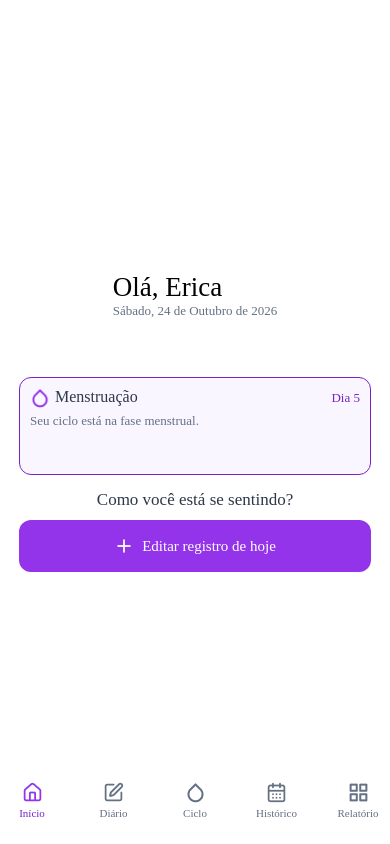
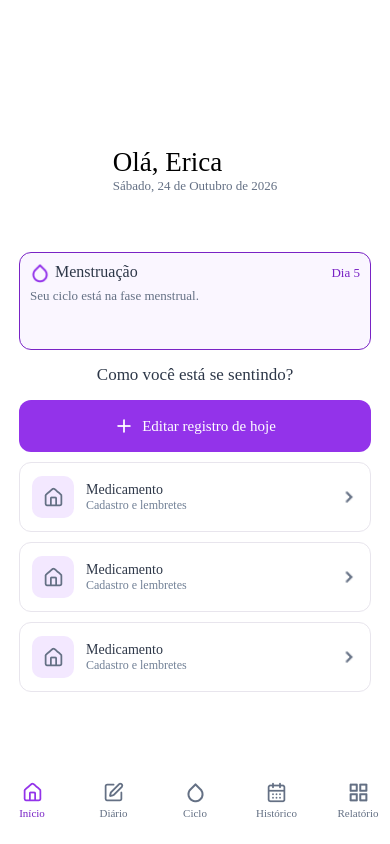
Before and after one commit to ericaabxx/auraHealth, a React Native app: screen / in a window 390 px wide. Built offline with nearby package versions, Linux system fonts and the light colour scheme.

Commit message:
feat: Component List

```diff
--- a/App.js
+++ b/App.js
@@ -5,6 +5,8 @@ import { StyleSheet, Text, View } from 'react-native';
 import Button from './src/components/Button/index.js'
 import Header from './src/components/Header/index.js'
 import BottomNavigation from './src/components/BottomNavigation/index.js'
+import List from './src/components/List/index.js'
+
 
 import Card from './src/components/Card/index.js'
 
@@ -25,7 +27,26 @@ function App() {
       />
 
 
+      <List
+      icon={require('./src/assets/img/house.png')}
+      titulo="Medicamento"
+      subtitulo="Cadastro e lembretes"
+      onPress={() => console.log('Botão pressionado!')}
+      />
 
+      <List
+      icon={require('./src/assets/img/house.png')}
+      titulo="Medicamento"
+      subtitulo="Cadastro e lembretes"
+      onPress={() => console.log('Botão pressionado!')}
+      />
+
+      <List
+      icon={require('./src/assets/img/house.png')}
+      titulo="Medicamento"
+      subtitulo="Cadastro e lembretes"
+      onPress={() => console.log('Botão pressionado!')}
+      />
       <BottomNavigation />
     </View>
   );
--- a/src/components/Button/index.js
+++ b/src/components/Button/index.js
@@ -24,7 +24,8 @@ const styles = StyleSheet.create({
         backgroundColor: '#9333EA',
         flexDirection: 'row',
         borderRadius: 12,
-        gap: 8
+        gap: 8,
+        margin: 5
     },
     icon: {
         height: 20,
--- a/src/components/List/index.js
+++ b/src/components/List/index.js
@@ -1,25 +1,99 @@
+
 import React from "react";
-import { TouchableOpacity, View, Image } from "react-native";
+import {
+  TouchableOpacity,
+  View,
+  Image,
+  Text,
+  StyleSheet,
+} from "react-native";
 
-function List({icon, titulo, subtitulo, onPress}){
-    return(
-        <View>
+function List({ icon, titulo, subtitulo, onPress }) {
+  return (
+    <View style={styles.container}>
       <TouchableOpacity
+        style={styles.alinhamento}
         onPress={onPress}
+        activeOpacity={0.7}
       >
+        <View style={styles.icon}>
           <Image
             source={icon}
+            style={styles.imagem}
+            resizeMode="contain"
           />
-                <View>
-                    <Text>{titulo}</Text>
-                    <Text>{subtitulo}</Text>
         </View>
+
+        <View style={styles.textos}>
+          <Text style={styles.titulo}>{titulo}</Text>
+          <Text style={styles.subtitulo}>{subtitulo}</Text>
+        </View>
+
         <Image
-                source={require('../../assets/img/chevron-right.png')}
+          source={require("../../assets/img/chevron-right.png")}
+          style={styles.seta}
+          resizeMode="contain"
         />
       </TouchableOpacity>
     </View>
-    )
+  );
 }
 
+const styles = StyleSheet.create({
+  container: {
+    width: 352,
+    height: 70,
+    backgroundColor: "#fff",
+    borderWidth: 1,
+    borderColor: "#E8E5ED",
+    borderRadius: 12,
+    overflow: "hidden",
+    margin: 5
+  },
+
+  alinhamento: {
+    flex: 1,
+    flexDirection: "row",
+    alignItems: "center",
+    paddingHorizontal: 12,
+  },
+
+  icon: {
+    width: 42,
+    height: 42,
+    borderRadius: 10,
+    backgroundColor: "#F3E8FF",
+    alignItems: "center",
+    justifyContent: "center",
+  },
+
+  imagem: {
+    width: 21,
+    height: 21,
+  },
+
+  textos: {
+    flex: 1,
+    marginLeft: 12,
+    justifyContent: "center",
+  },
+
+  titulo: {
+    fontFamily: 'Inter_18pt-SemiBold',
+    fontSize: 14,
+    color: "#2D3748",
+  },
+
+  subtitulo: {
+    fontFamily: 'Inter_18pt-Regular',
+    fontSize: 12,
+    color: "#718096",
+  },
+
+  seta: {
+    width: 18,
+    height: 18,
+  },
+});
+
 export default List;
```
Lines whose indentation alone changed are shown as unchanged.
